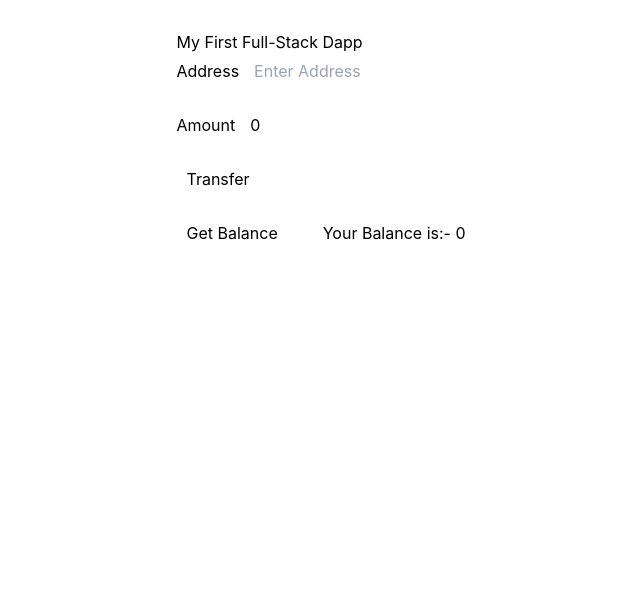
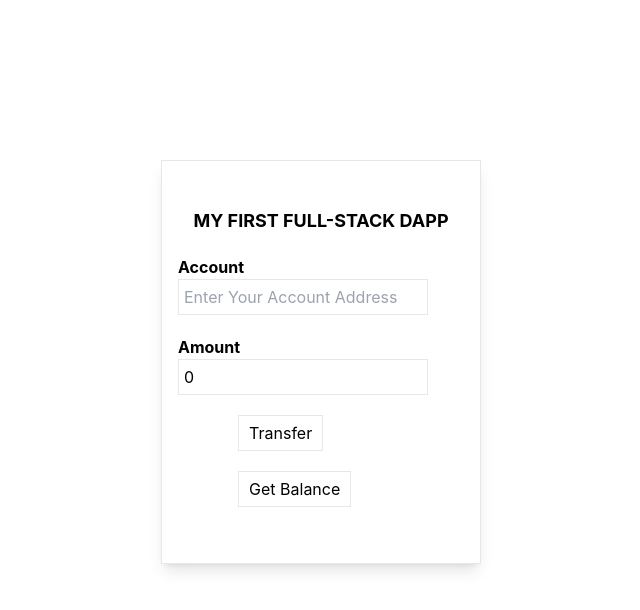
Before and after one commit to Addis-Belete/react-dapp, a React (Create React App) app: page / in a window 1280 px wide. Shown: the top 610 px of the page, without its empty margins (319-959 px from the left). Built offline with nearby package versions, Linux system fonts and the light colour scheme; no server answers.

Commit message:
Add a time out function

```diff
--- a/src/App.js
+++ b/src/App.js
@@ -1,29 +1,17 @@
-
-
-import { useState } from 'react';
+import { useState, useEffect } from 'react';
 import { ethers } from 'ethers';
-
 import Token from './artifacts/contracts/Token.sol/Token.json'
 
 const tokenAddress = "0x07E85EA990d273eA5d18192a403Be08fd13FAA38"
 function App() {
-
-
-
 	const [amount, setAmount] = useState(0);
 	const [userAccount, setUserAccount] = useState('')
-	const [balance, setBalance] = useState('0')
+	const [balance, setBalance] = useState('')
+	const [message, setMessage] = useState(false);
 	// request access to users MetaMask account
 	async function requestAccount() {
 		await window.ethereum.request({ method: 'eth_requestAccounts' })
 	}
-
-	//call the smart contract, read the current reading value
-
-
-	// the smart contract, send an update
-
-
 	async function fetchTransfer() {
 		if (typeof window.ethereum !== 'undefined') {
 			await requestAccount()
@@ -34,6 +22,8 @@ function App() {
 			const transation = await contract.transfer(userAccount, amount);
 			try {
 				await transation.wait();
+				setMessage(true)
+
 				console.log(`${amount} Coins successfully sent to ${userAccount}`);
 			} catch (err) {
 				console.log("Error: ", err)
@@ -41,7 +31,6 @@ function App() {
 		}
 	}
 	//getBalance function
-
 	async function getBalance() {
 		if (typeof window.ethereum !== 'undefined') {
 			const [account] = await window.ethereum.request({ method: "eth_requestAccounts" })
@@ -60,20 +49,35 @@ function App() {
 
 		}
 	}
+	useEffect(() => {
+		setTimeout(() => {
+			if (message === true) {
+				setMessage(false)
+				setAmount(0)
+				setUserAccount('')
+
+			}
+		}, 5000)
+
+	}, [message])
+
+
 	return (
-		<div className="App" style={{ display: "flex", justifyContent: "space-evenly" }}>
+		<div className="w-1/4 mx-auto mt-40 border shadow-lg  p-4" style={{ display: "flex", justifyContent: "space-evenly" }}>
 
 			<div style={{ marginTop: 30 }}>
-				<h1>My First Full-Stack Dapp</h1>
-				<label style={{ marginRight: "10px" }} htmlFor="address" >Address</label>
-				<input type="text" id="address" onChange={((e) => { setUserAccount(e.target.value) })} value={userAccount} placeholder='Enter Address' style={{ width: 200, padding: 5, marginBottom: 20 }} />
+				<h1 className='uppercase font-bold mb-5 text-center text-lg rounded-lg'>My First Full-Stack Dapp</h1>
+				<p className={`${message ? "block" : "hidden"} text-xs text-green-700`} >{`${amount} Coins successfully sent to ${userAccount}`}</p>
+				<label className='font-bold' style={{ marginRight: "10px" }} htmlFor="address" >Account</label>
+				<input className='border ' type="text" id="address" onChange={((e) => { setUserAccount(e.target.value) })} value={userAccount} placeholder='Enter Your Account Address' style={{ width: 250, padding: 5, marginBottom: 20 }} />
 				<br />
-				<label htmlFor="amount" style={{ marginRight: "10px" }} >Amount</label>
-				<input type="number" id="amount" onChange={((e) => setAmount(e.target.value))} value={amount} placeholder='Enter Amount' style={{ width: 200, padding: 5, marginBottom: 20 }} />
+				<label className='font-bold' htmlFor="amount" style={{ marginRight: "10px" }} >Amount</label>
+				<input className='border' type="number" id="amount" onChange={((e) => setAmount(e.target.value))} value={amount} placeholder='Enter Amount' style={{ width: 250, padding: 5, marginBottom: 20 }} />
 				<br />
-				<button onClick={fetchTransfer} style={{ padding: "5px 10px", marginBottom: 20 }}>Transfer</button><br />
-				<button onClick={getBalance} style={{ padding: "5px 10px" }}>Get Balance</button>
-				<span style={{ marginLeft: 35 }}>{`Your Balance is:-   ${balance}`}</span>
+				<button className='border ' onClick={fetchTransfer} style={{ padding: "5px 10px", marginBottom: 20, marginLeft: "21%" }}>Transfer</button><br />
+				<button className='border mb-10' onClick={getBalance} style={{ padding: "5px 10px", marginLeft: "21%" }}>Get Balance</button>
+				<span className='text-green-700' style={{ marginLeft: "20px" }}>{`  ${balance}`}</span>
+
 			</div>
 		</div>
 	);
--- a/tailwind.config.js
+++ b/tailwind.config.js
@@ -5,5 +5,7 @@ module.exports = {
 	theme: {
 		extend: {},
 	},
-	plugins: [],
+	plugins: [
+
+	],
 }
```
